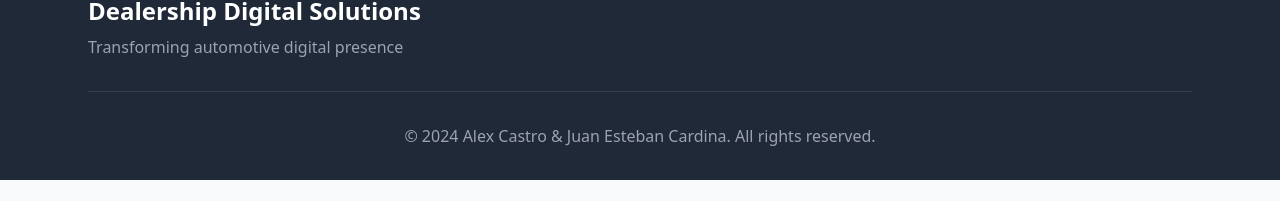
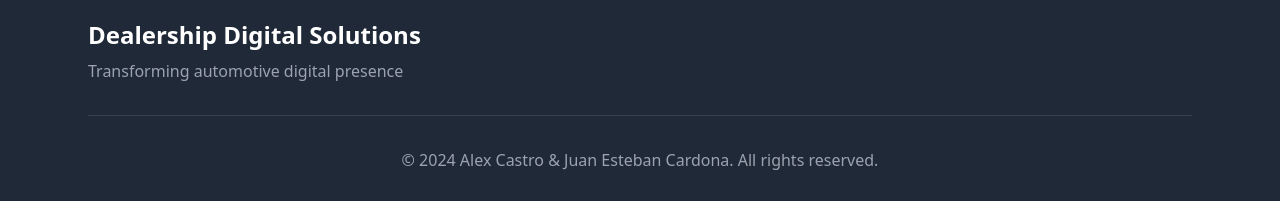
Before and after one commit to geomodi/dcmiami, a plain HTML site: page index.html in a window 1280 px wide. Shown: the part 2757-2958 px from the top of the page. Before the commit the page ends 2937 px from the top, so only its background shows below. Drawn offline with nearby package versions, Linux system fonts and the light colour scheme.

Commit message:
Update index.html

```diff
--- a/index.html
+++ b/index.html
@@ -3,7 +3,7 @@
 <head>
     <meta charset="UTF-8">
     <meta name="viewport" content="width=device-width, initial-scale=1.0">
-    <title>Dealership Digital Solutions - Alex Castro & Juan Esteban Cardona</title>
+    <title>Dealership Digital Solutions - Alex Castro & Juan Esteban Cardona</title>c
     <script src="https://cdn.tailwindcss.com"></script>
     <link href="https://cdnjs.cloudflare.com/ajax/libs/lucide/0.263.1/lucide.min.css" rel="stylesheet">
     <style>
@@ -317,7 +317,7 @@
                 </div>
             </div>
             <div class="border-t border-gray-700 mt-8 pt-8 text-center text-gray-400">
-                &copy; 2024 Alex Castro & Juan Esteban Cardina. All rights reserved.
+                &copy; 2024 Alex Castro & Juan Esteban Cardona. All rights reserved.
             </div>
         </div>
     </footer>
```
